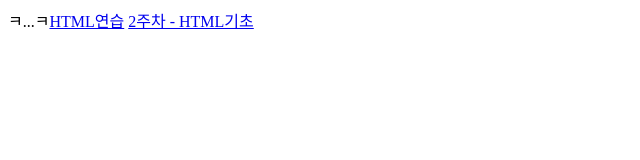
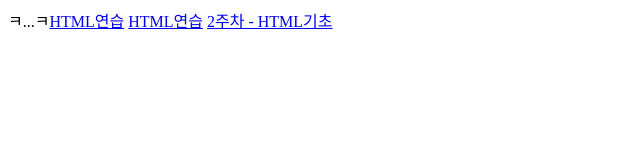
Before and after one commit to Ven6617/DP2019, a plain HTML site: page index.html in a window 1280 px wide. Shown: the whole page, without its empty margins (0-640 px from the left). Drawn offline with Linux system fonts and the light colour scheme.

Commit message:
Update index.html

```diff
--- a/index.html
+++ b/index.html
@@ -1,2 +1,3 @@
 ㅋ...ㅋ<a href="./training.html">HTML연습</a>
+<a href="./training.html">HTML연습</a>
 <a href="./html_part1.html">2주차 - HTML기초</a>
```
